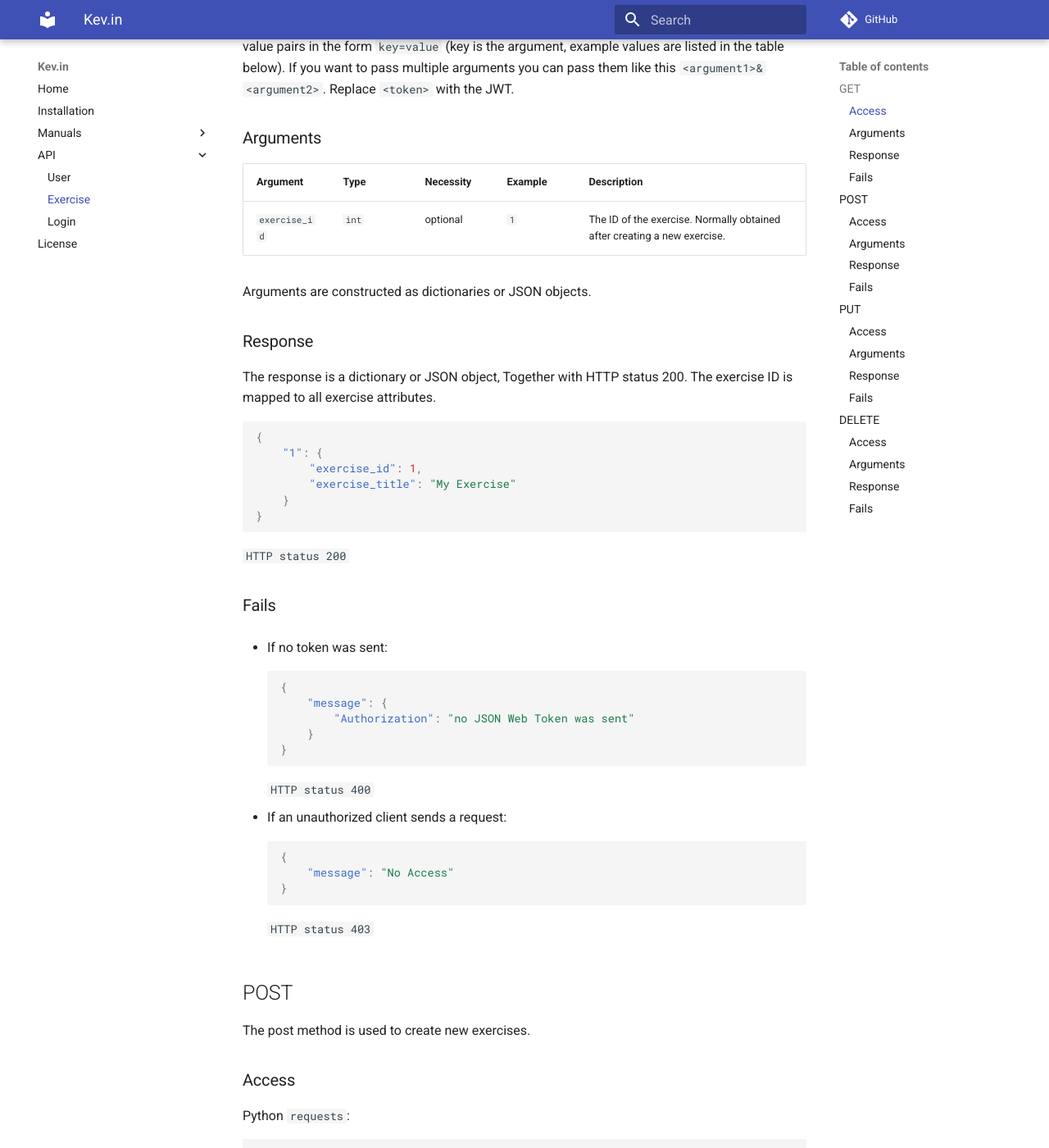
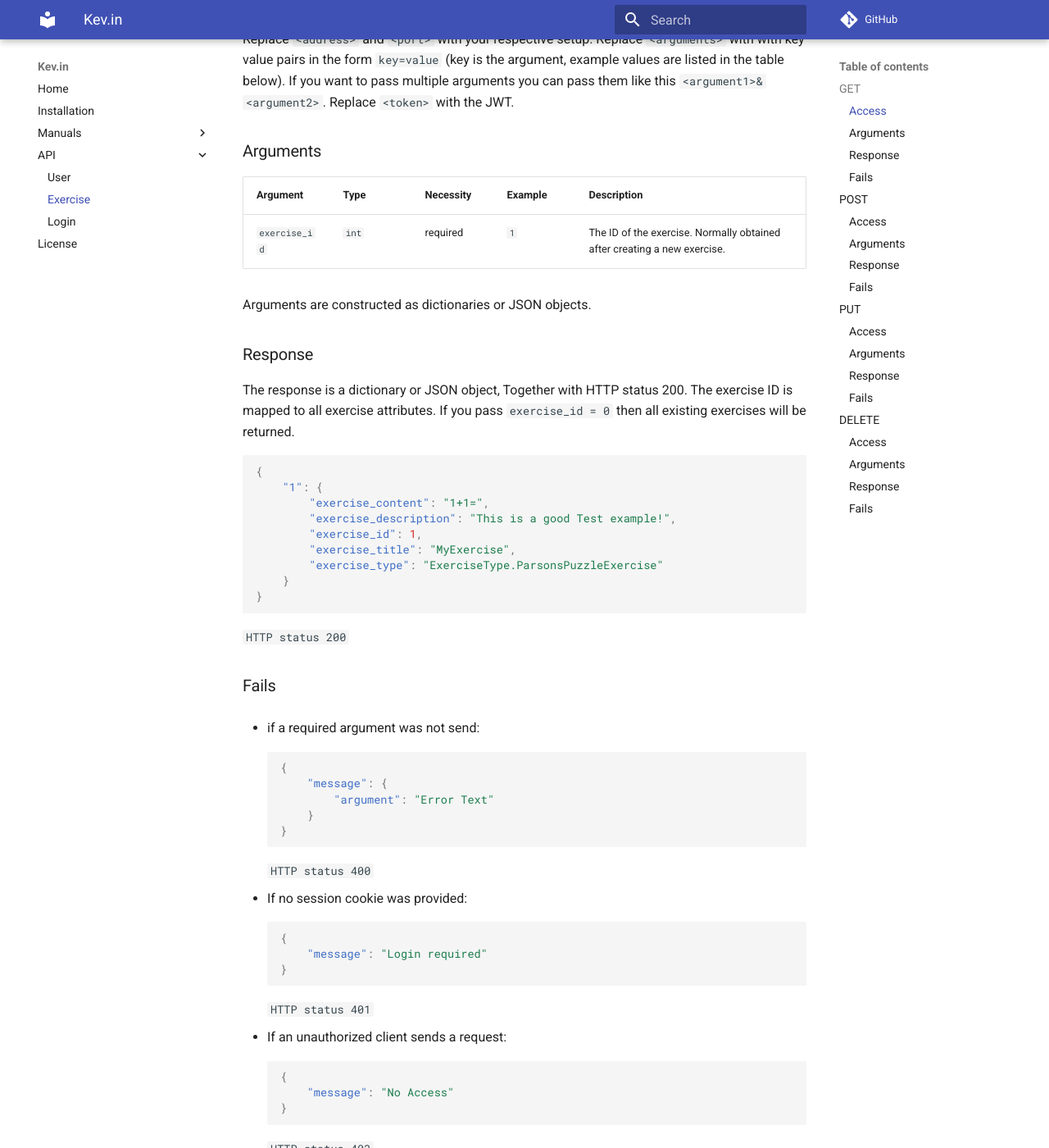
Before and after one commit to mlinke-ai/kev_in, an MkDocs documentation site: the page built from docs/api/exercise.md, in a window 1280 px wide and 1400 px high, scrolled down 891 px. Shown: the whole window at 82% size. Built offline with MkDocs 1.6.1 and Material for MkDocs 9.7.7, drawn with Linux system fonts in a browser that asks for light colours; comment, search, counter and statistics services are not loaded; some of the changed text lies outside the part shown.

Commit message:
exercise route supporting session cookies #42 authorize function now distinguishes between read and write #20 changed methods according to the new db model

````diff
--- a/docs/api/exercise.md
+++ b/docs/api/exercise.md
@@ -13,13 +13,15 @@ The exercise route is the endpoint to perform all different kinds of operations
 
 The endpoint can be accessed at `<address>:<port>/exercise`.
 
-At the moment all kinds of operation can be done if a client authenticates itself as an existing user with the JWT (JSON Web Token). Therefor the client has to send his JWT in the following format as HTTP header field: `Authorization: Bearer <token>`.
+This endpoint is only accessable if the client is logged in as a existing user (if he sends the session cookie with a JWT inside).
 
 ## GET
 
 The GET method is used to get exercise data based on attributes.
 
 ### Access
+
+This method is usable for all users.
 
 Python `requests`:
 
@@ -50,19 +52,22 @@ Replace `<token>` with the JWT.
 
 | Argument | Type | Necessity | Example | Description |
 |---|---|---|---|---|
-| `exercise_id` | `int` | optional | `1` | The ID of the exercise. Normally obtained after creating a new exercise. |
+| `exercise_id` | `int` | required | `1` | The ID of the exercise. Normally obtained after creating a new exercise. |
 
 Arguments are constructed as dictionaries or JSON objects.
 
 ### Response
 
-The response is a dictionary or JSON object, Together with HTTP status 200. The exercise ID is mapped to all exercise attributes.
+The response is a dictionary or JSON object, Together with HTTP status 200. The exercise ID is mapped to all exercise attributes. If you pass `exercise_id = 0` then all existing exercises will be returned.
 
 ```JSON
 {
     "1": {
+        "exercise_content": "1+1=",
+        "exercise_description": "This is a good Test example!",
         "exercise_id": 1,
-        "exercise_title": "My Exercise"
+        "exercise_title": "MyExercise",
+        "exercise_type": "ExerciseType.ParsonsPuzzleExercise"
     }
 }
 ```
@@ -70,15 +75,23 @@ The response is a dictionary or JSON object, Together with HTTP status 200. The
 
 ### Fails
 
-- If no token was sent:
+- if a required argument was not send:
     ```JSON
     {
         "message": {
-            "Authorization": "no JSON Web Token was sent"
+            "argument": "Error Text"
         }
     }
     ```
     `HTTP status 400`
+
+- If no session cookie was provided:
+    ```JSON
+    {
+        "message": "Login required"
+    }
+    ```
+    `HTTP status 401`
 
 - If an unauthorized client sends a request:
     ```JSON
@@ -93,6 +106,8 @@ The response is a dictionary or JSON object, Together with HTTP status 200. The
 The post method is used to create new exercises.
 
 ### Access
+
+This method is usable for all admins.
 
 Python `requests`:
 
@@ -125,7 +140,10 @@ Replace `<token>` with the JWT.
 
 | Argument | Type | Necessity | Example | Description |
 |---|---|---|---|---|
-| `exercise_title` | `string` | optional | `My Exercise` | The display title of the exercise. |
+| `exercise_title` | `string` | required | `My Exercise` | The display title of the exercise. |
+| `exercise_description` | `string` | required | `This is a good Test example!` | The description of the exercise
+| `exercise_type` | `int` | required | `1` | Number between 1 and 7 for the different exercise types, as defined in the database model. |
+| `exercise_content` | `string` | required | `1+1=` | The content of the exercise. |
 
 Arguments are constructed as dictionaries or JSON objects.
 
@@ -144,15 +162,23 @@ The response is a dictionary or JSON object, Together with HTTP status 201. All
 
 ### Fails
 
-- If no token was sent:
+- if a required argument was not send:
     ```JSON
     {
         "message": {
-            "Authorization": "no JSON Web Token was sent"
+            "argument": "Error Text"
         }
     }
     ```
     `HTTP status 400`
+
+- If no session cookie was provided:
+    ```JSON
+    {
+        "message": "Login required"
+    }
+    ```
+    `HTTP status 401`
 
 - If an unauthorized client sends a request:
     ```JSON
@@ -183,6 +209,8 @@ The response is a dictionary or JSON object, Together with HTTP status 201. All
 The put method is used to change arguments from an exercise.
 
 ### Access
+
+This method is usable for all admins.
 
 Python `requests`:
 
@@ -217,6 +245,9 @@ Replace `<token>` with the JWT.
 |---|---|---|---|---|
 | `exercise_id` | `int` | required | `1` | The ID of the exercise. Normally obtained after creating a new exercise. |
 | `exercise_title` | `string` | optional | `My Exercise` | The display title of the exercise. |
+| `exercise_description` | `string` | optional | `This is a good Test example!` | The description of the exercise
+| `exercise_type` | `int` | optional | `1` | Number between 1 and 7 for the different exercise types, as defined in the database model. |
+| `exercise_content` | `string` | optional | `1+1=` | The content of the exercise. |
 
 Arguments are constructed as dictionaries or JSON objects.
 
@@ -233,15 +264,23 @@ The response is a dictionary or JSON object, Together with HTTP status 200. The
 
 ### Fails
 
-- If no token was sent:
+- if a required argument was not send:
     ```JSON
     {
         "message": {
-            "Authorization": "no JSON Web Token was sent"
+            "argument": "Error Text"
         }
     }
     ```
     `HTTP status 400`
+
+- If no session cookie was provided:
+    ```JSON
+    {
+        "message": "Login required"
+    }
+    ```
+    `HTTP status 401`
 
 - If an unauthorized client sends a request:
     ```JSON
@@ -264,6 +303,8 @@ The response is a dictionary or JSON object, Together with HTTP status 200. The
 The delete method is used to delete an existing exercise.
 
 ### Access
+
+This method is usable for all admins.
 
 Python `requests`:
 
@@ -297,7 +338,6 @@ Replace `<token>` with the JWT.
 | Argument | Type | Necessity | Example | Description |
 |---|---|---|---|---|
 | `exercise_id` | `int` | required | `1` | The ID of the exercise. Normally obtained after creating a new exercise. |
-| `exercise_title` | `string` | optional | `My Exercise` | The display title of the exercise. |
 
 Arguments are constructed as dictionaries or JSON objects.
 
@@ -314,15 +354,23 @@ The response is a dictionary or JSON object, Together with HTTP status 200. The
 
 ### Fails
 
-- If no token was sent:
+- if a required argument was not send:
     ```JSON
     {
         "message": {
-            "Authorization": "no JSON Web Token was sent"
+            "argument": "Error Text"
         }
     }
     ```
     `HTTP status 400`
+
+- If no session cookie was provided:
+    ```JSON
+    {
+        "message": "Login required"
+    }
+    ```
+    `HTTP status 401`
 
 - If an unauthorized client sends a request:
     ```JSON
````
Also changed, not shown: 1 other file.
